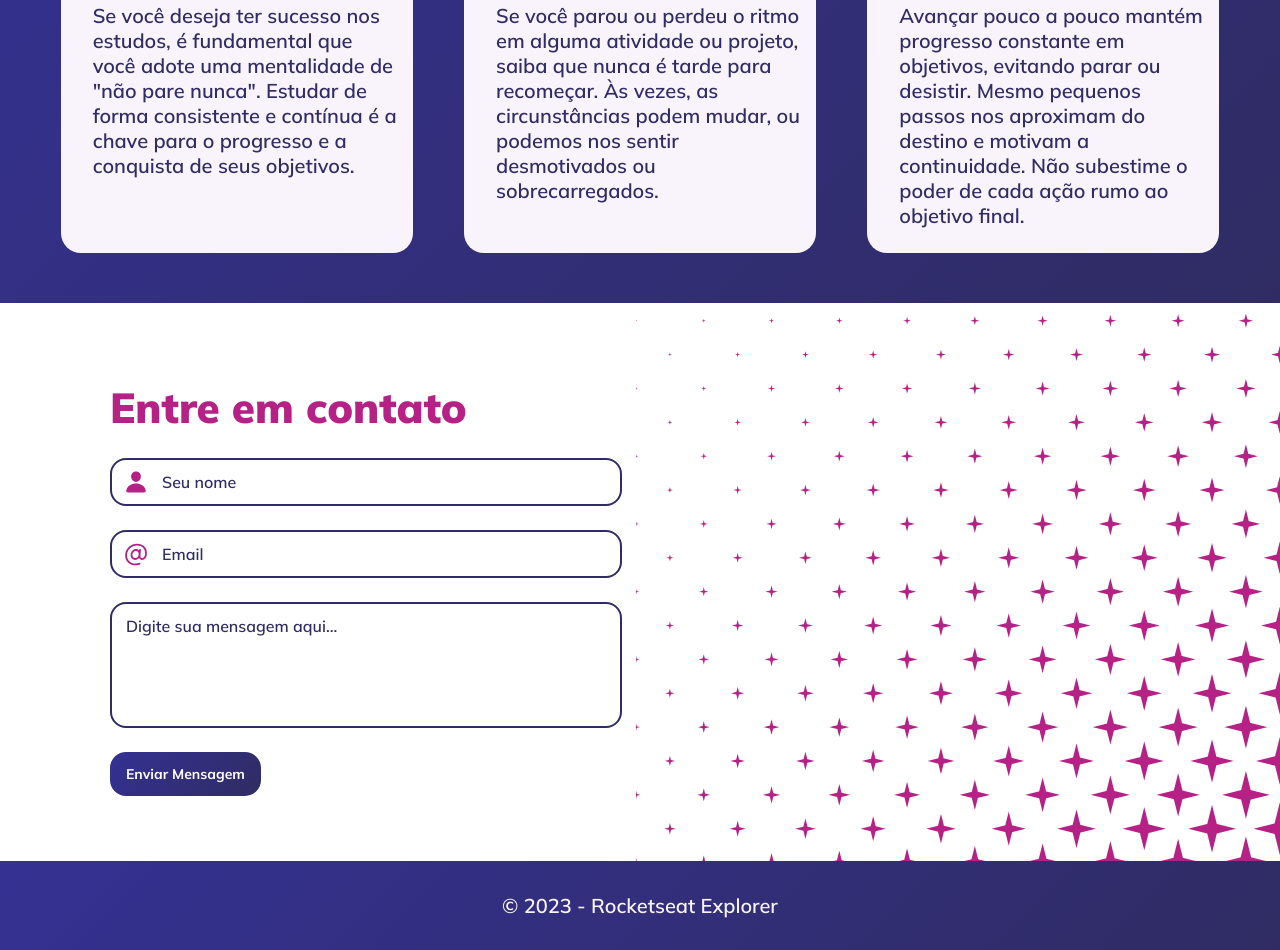
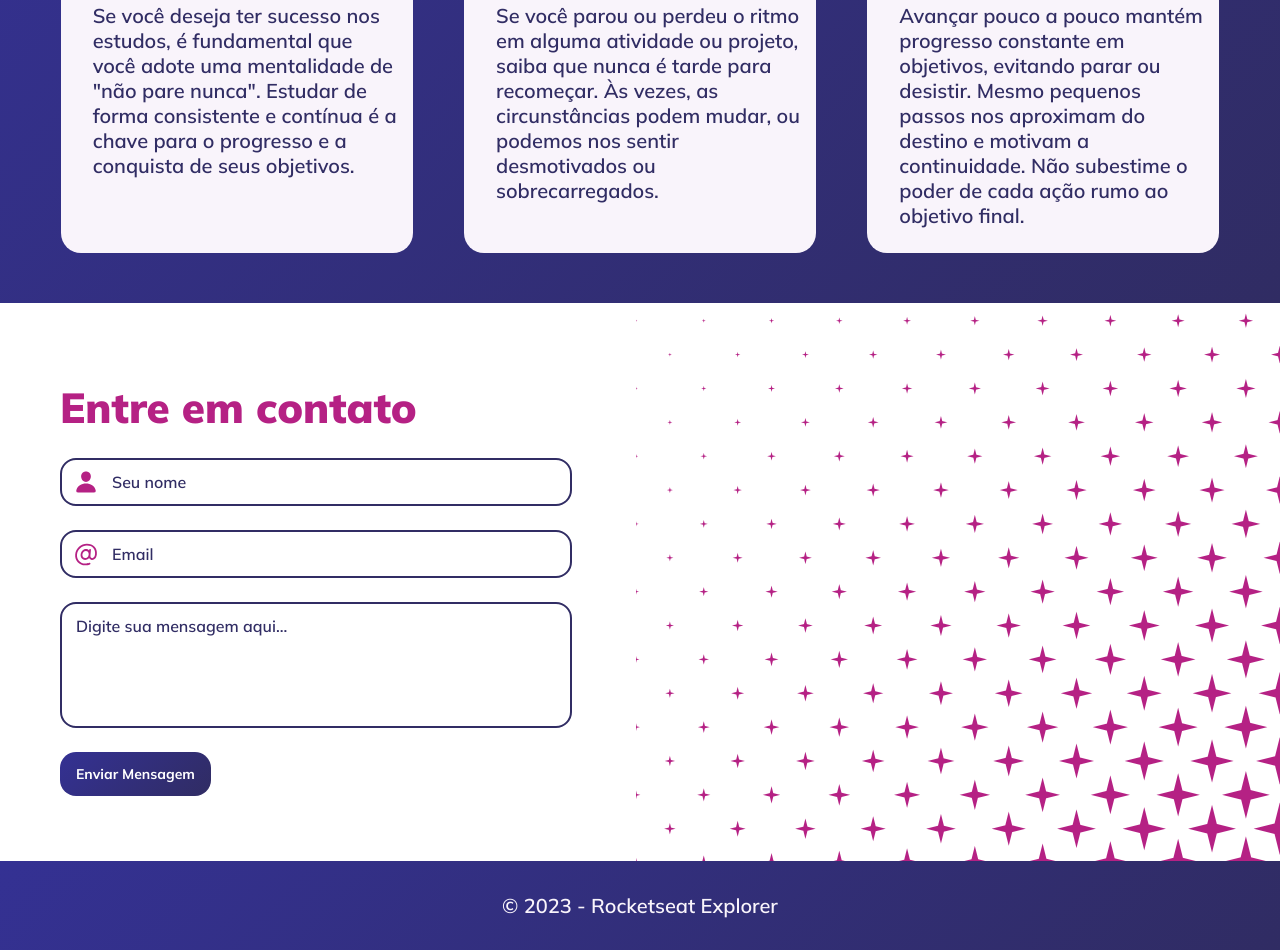
Before and after one commit to jjfaleiro/exploreWithoutLimits, a plain HTML site: page index.html in a window 1280 px wide. Shown: the part 1024-1974 px from the top of the page. Drawn offline with Linux system fonts and the light colour scheme.

Commit message:
update form

```diff
--- a/style.css
+++ b/style.css
@@ -282,7 +282,7 @@ footer p {
   }
 
   form {
-    margin-left: 11rem;
+    margin-left: 6rem;
     width: 40%;
   }
 
```
